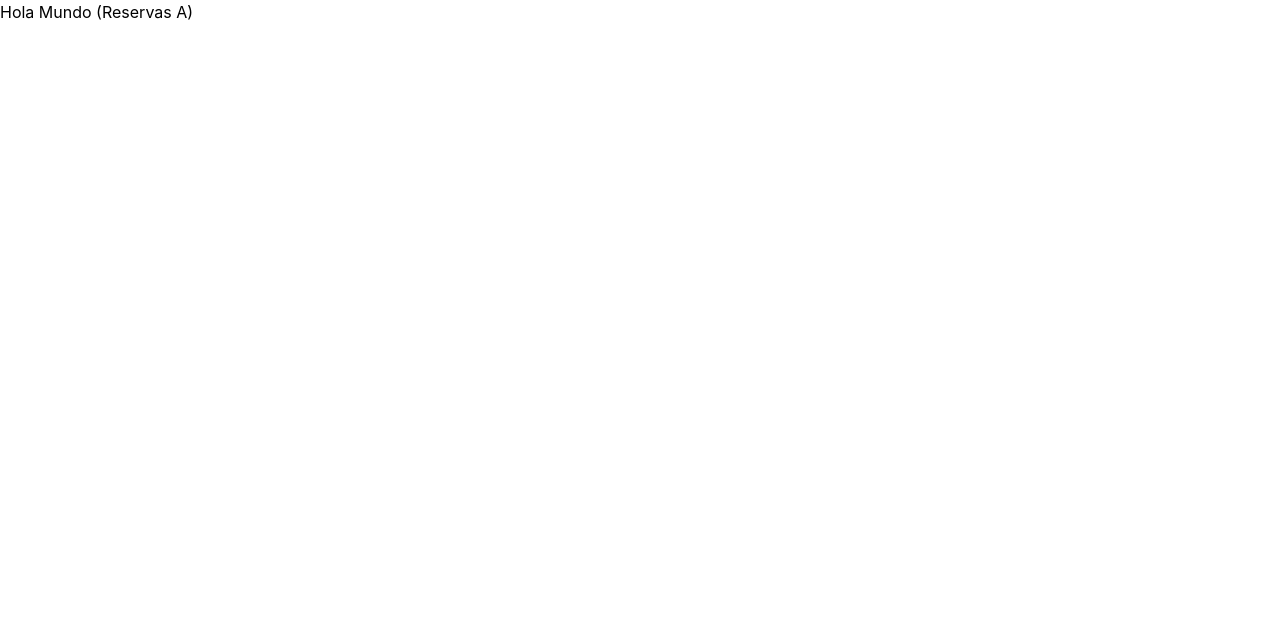
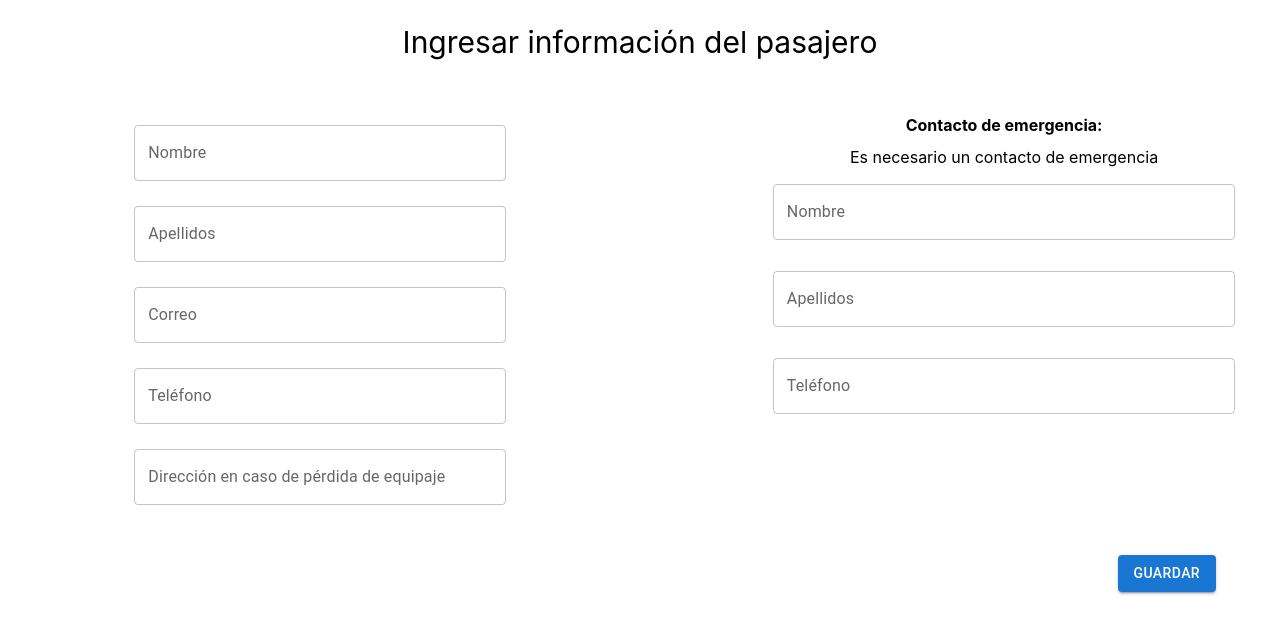
Before and after one commit to manuelRestrep0/frontend-presencial, a Next.js app: page /reservas-a in a window 1280 px wide. Shown: the top 634 px of the page. Built offline with nearby package versions, Linux system fonts and the light colour scheme.

Commit message:
Added passenger forms

```diff
--- /dev/null
+++ b/app/reservas-a/components/atoms/Input.tsx
@@ -0,0 +1,18 @@
+import React from 'react'
+import TextField from '@mui/material/TextField'
+
+interface Props {
+  title: string,
+}
+
+function Input({ title }: Props) {
+  return (
+    <TextField
+      id="outlined-input"
+      label={title}
+      style={{ width: '150%', margin: '5%' }}
+    />
+  )
+}
+
+export default Input
--- /dev/null
+++ b/app/reservas-a/components/forms/PassengerForm.tsx
@@ -0,0 +1,46 @@
+import React from 'react'
+import Image from 'next/image'
+import Input from '../atoms/Input'
+import Stack from '@mui/material/Stack'
+import Button from '@mui/material/Button'
+import Box from '@mui/material/Box'
+import '../../styles/forms/PassengerFormStyle.css'
+
+function PassengerForm() {
+  return (
+    <div className="App" >
+      <div className='title'>
+        <p >
+          Ingresar información del pasajero
+        </p>
+
+      </div>
+      <br></br>
+      <br></br>
+      <Stack spacing={60} direction='row' justifyContent='center'>
+        <Stack spacing={1} direction='column'>
+          <Input title={"Nombre"} />
+          <Input title={"Apellidos"} />
+          <Input title={"Correo"} />
+          <Input title={"Teléfono"} />
+          <Input title={"Dirección en caso de pérdida de equipaje"} />
+        </Stack>
+        <Stack spacing={1} direction='column' alignItems='center'>
+          <p><strong>Contacto de emergencia: </strong></p>
+          <p>Es necesario un contacto de emergencia</p>
+          <Input title={"Nombre"} />
+          <Input title={"Apellidos"} />
+          <Input title={"Teléfono"} />
+        </Stack>
+      </Stack>
+      <Box className='box' textAlign='right' >
+        <Button className='save' variant="contained">Guardar</Button>
+      </Box>
+
+
+
+    </div>
+  )
+}
+
+export default PassengerForm
--- a/app/reservas-a/page.tsx
+++ b/app/reservas-a/page.tsx
@@ -1,7 +1,10 @@
+import PassengerForm from './components/forms/PassengerForm'
+import './styles/global.css'
+
 export default function ReservasAP() {
   return (
     <div>
-      <h1>Hola Mundo (Reservas A)</h1>
+      <PassengerForm />
     </div>
   );
 }
--- /dev/null
+++ b/app/reservas-a/styles/forms/PassengerFormStyle.css
@@ -0,0 +1,16 @@
+.title {
+  display: flex;
+  align-items: flex-start;
+  justify-content: center;
+  margin-top: 20px;
+  font-size: 30px;
+}
+
+.box{
+  margin-right: 5%;
+  margin-top: 3%;
+}
+
+.save {
+  background-color: #1976d2;
+}
--- /dev/null
+++ b/app/reservas-a/styles/global.css
@@ -0,0 +1,13 @@
+body {
+  margin: 0;
+  font-family: -apple-system, BlinkMacSystemFont, 'Segoe UI', 'Roboto', 'Oxygen',
+    'Ubuntu', 'Cantarell', 'Fira Sans', 'Droid Sans', 'Helvetica Neue',
+    sans-serif;
+  -webkit-font-smoothing: antialiased;
+  -moz-osx-font-smoothing: grayscale;
+}
+
+code {
+  font-family: source-code-pro, Menlo, Monaco, Consolas, 'Courier New',
+    monospace;
+}
--- a/package.json
+++ b/package.json
@@ -23,6 +23,9 @@
     "coupling-graph": "npx madge --extensions js,jsx,ts,tsx,css,md,mdx ./ --exclude '.next|tailwind.config.js|reset.d.ts|prettier.config.js|postcss.config.js|playwright.config.ts|next.config.js|next-env.d.ts|instrumentation.ts|e2e/|README.md|.storybook/|.eslintrc.js' --image graph.svg"
   },
   "dependencies": {
+    "@emotion/react": "^11.11.4",
+    "@emotion/styled": "^11.11.5",
+    "@mui/material": "^5.15.15",
     "@next/bundle-analyzer": "^14.0.3",
     "@radix-ui/react-accordion": "^1.1.2",
     "@radix-ui/react-checkbox": "^1.0.4",
```
Also changed, not shown: 1 other file (tests, documents, lock files or other folders).
